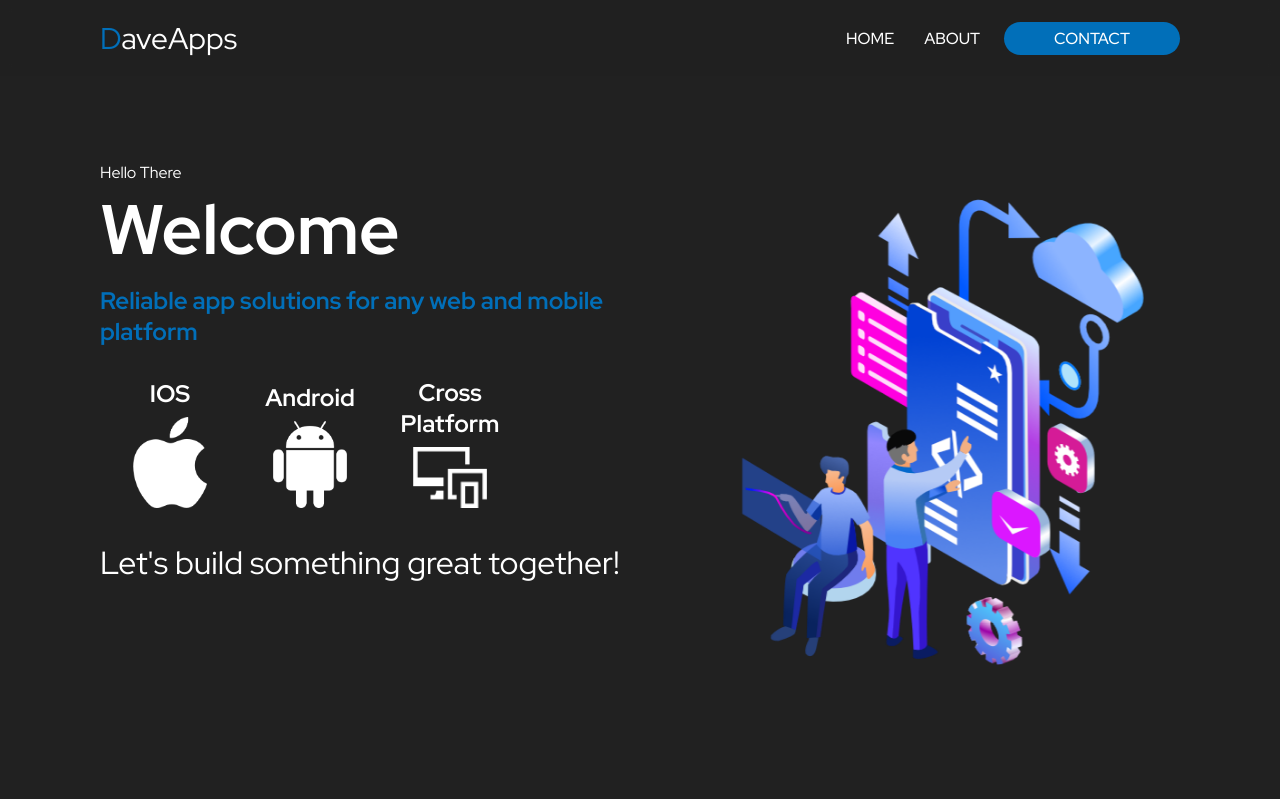
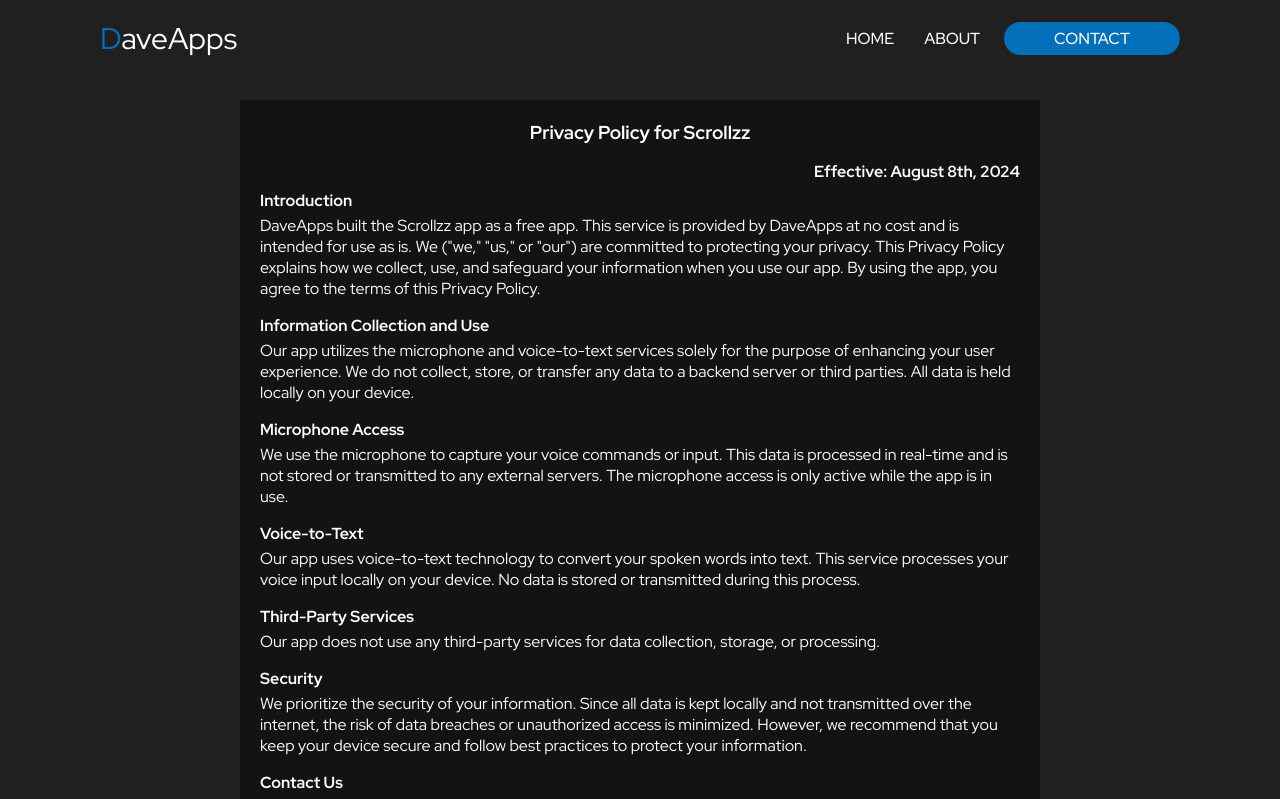
Before and after one commit to dthomason/daveapps, a React (Create React App) app: page /scrollzz/privacy in a window 1280 px wide. Shown: the top 799 px of the page. Built offline with nearby package versions, Linux system fonts and the light colour scheme.

Commit message:
WGI-127 add scrollzz privacy

```diff
--- a/package.json
+++ b/package.json
@@ -26,9 +26,6 @@
     "build": "react-scripts build",
     "test": "react-scripts test",
     "eject": "react-scripts eject"
-  },
-  "engines": {
-    "node": "16.18.1"
   },
   "eslintConfig": {
     "extends": [
--- a/src/App.tsx
+++ b/src/App.tsx
@@ -1,17 +1,128 @@
+import { BrowserRouter, Route, Routes } from "react-router-dom";
+import "react-toastify/dist/ReactToastify.css";
 import { Footer } from "./components/Footer/Footer";
 import { Header } from "./components/Header/Header";
 import { Main } from "./components/Main/Main";
 import { GlobalStyle } from "./styles/global";
-import "react-toastify/dist/ReactToastify.css";
 
 function App() {
   return (
+    <BrowserRouter>
+      <Routes>
+        <Route
+          path="/"
+          element={
             <>
               <GlobalStyle></GlobalStyle>
               <Header></Header>
               <Main></Main>
               <Footer></Footer>
             </>
+          }
+        />
+        <Route
+          path="/scrollzz/privacy"
+          element={
+            <>
+              <GlobalStyle></GlobalStyle>
+              <Header></Header>
+              <div
+                style={{
+                  marginTop: 100,
+                  justifyContent: "center",
+                  alignItems: "center",
+                  display: "flex",
+                }}
+              >
+                <div
+                  style={{
+                    padding: 20,
+                    width: "80%",
+                    maxWidth: 800,
+                    backgroundColor: "#131313",
+                  }}
+                >
+                  <h3 style={{ textAlign: "center" }}>
+                    Privacy Policy for Scrollzz
+                  </h3>
+                  <h4
+                    style={{
+                      marginTop: 16,
+                      marginBottom: 4,
+                      textAlign: "right",
+                    }}
+                  >
+                    Effective: August 8th, 2024
+                  </h4>
+                  <h4 style={{ marginTop: 8, marginBottom: 4 }}>
+                    Introduction
+                  </h4>
+                  <p>
+                    DaveApps built the Scrollzz app as a free app. This service
+                    is provided by DaveApps at no cost and is intended for use
+                    as is. We ("we," "us," or "our") are committed to protecting
+                    your privacy. This Privacy Policy explains how we collect,
+                    use, and safeguard your information when you use our app. By
+                    using the app, you agree to the terms of this Privacy
+                    Policy.
+                  </p>
+                  <h4 style={{ marginTop: 16, marginBottom: 4 }}>
+                    Information Collection and Use
+                  </h4>
+                  <p>
+                    Our app utilizes the microphone and voice-to-text services
+                    solely for the purpose of enhancing your user experience. We
+                    do not collect, store, or transfer any data to a backend
+                    server or third parties. All data is held locally on your
+                    device.
+                  </p>
+                  <h4 style={{ marginTop: 16, marginBottom: 4 }}>
+                    Microphone Access
+                  </h4>
+                  <p>
+                    We use the microphone to capture your voice commands or
+                    input. This data is processed in real-time and is not stored
+                    or transmitted to any external servers. The microphone
+                    access is only active while the app is in use.
+                  </p>
+                  <h4 style={{ marginTop: 16, marginBottom: 4 }}>
+                    Voice-to-Text
+                  </h4>
+                  <p>
+                    Our app uses voice-to-text technology to convert your spoken
+                    words into text. This service processes your voice input
+                    locally on your device. No data is stored or transmitted
+                    during this process.
+                  </p>
+                  <h4 style={{ marginTop: 16, marginBottom: 4 }}>
+                    Third-Party Services
+                  </h4>
+                  <p>
+                    Our app does not use any third-party services for data
+                    collection, storage, or processing.
+                  </p>
+                  <h4 style={{ marginTop: 16, marginBottom: 4 }}>Security</h4>
+                  <p>
+                    We prioritize the security of your information. Since all
+                    data is kept locally and not transmitted over the internet,
+                    the risk of data breaches or unauthorized access is
+                    minimized. However, we recommend that you keep your device
+                    secure and follow best practices to protect your
+                    information.
+                  </p>
+                  <h4 style={{ marginTop: 16, marginBottom: 4 }}>Contact Us</h4>
+                  <p>
+                    If you have any questions or concerns about this Privacy
+                    Policy, please contact us at info@daveapps.app.
+                  </p>
+                </div>
+              </div>
+              <Footer></Footer>
+            </>
+          }
+        />
+      </Routes>
+    </BrowserRouter>
   );
 }
 
--- a/src/components/Header/Header.tsx
+++ b/src/components/Header/Header.tsx
@@ -1,10 +1,9 @@
+import { useState } from "react";
+import { HashLink, NavHashLink } from "react-router-hash-link";
 import { Container } from "./styles";
-import { BrowserRouter as Router } from "react-router-dom";
-import { NavHashLink, HashLink } from "react-router-hash-link";
-import { useState } from "react";
 
 export function Header() {
-  const[expand, setExpand] = useState(false);
+  const [expand, setExpand] = useState(false);
 
   function closeMenu() {
     setExpand(false);
@@ -12,19 +11,23 @@ export function Header() {
 
   return (
     <Container className="header-fixed">
-      <Router>
       <HashLink smooth to="#home" className="logo">
         <span>DaveApps</span>
       </HashLink>
 
-        <nav className={expand ? 'active' : ''}>
-          <NavHashLink smooth to="#home" onClick={closeMenu}>
+      <nav className={expand ? "active" : ""}>
+        <NavHashLink smooth to="/#home" onClick={closeMenu}>
           Home
         </NavHashLink>
-          <NavHashLink smooth to="#about" onClick={closeMenu}>
+        <NavHashLink smooth to="/#about" onClick={closeMenu}>
           About
         </NavHashLink>
-          <NavHashLink smooth to="#contact" onClick={closeMenu} className="button">
+        <NavHashLink
+          smooth
+          to="/#contact"
+          onClick={closeMenu}
+          className="button"
+        >
           Contact
         </NavHashLink>
       </nav>
@@ -38,7 +41,6 @@ export function Header() {
           setExpand(!expand);
         }}
       ></div>
-      </Router>
     </Container>
   );
 }
--- a/src/components/Intro/styles.ts
+++ b/src/components/Intro/styles.ts
@@ -38,9 +38,8 @@ export const Container = styled.section`
   }
 
   img.right-image {
-    width: 100%
+    width: 100%;
   }
-
 
   div.item {
     display: inline-block;
@@ -50,18 +49,18 @@ export const Container = styled.section`
   }
 
   .icon {
-      padding: 8px;
-      width: 90px;
+    padding: 8px;
+    width: 90px;
   }
 
   .caption {
-      display: block;
+    display: block;
   }
 
   @media (max-width: 960px) {
     flex: 1;
     display: inline-block;
-    justify-content: 'center';
+    justify-content: "center";
     margin-top: 15%;
 
     .contact-button {
@@ -79,7 +78,7 @@ export const Container = styled.section`
     .device-support {
       display: flex;
       justify-content: center;
-  }
+    }
 
     /* div.animation {
       display: 'flex';
@@ -98,7 +97,6 @@ export const Container = styled.section`
         text-align: center;
       }
     }
-
   }
 
   @media (max-width: 600px) {
@@ -124,7 +122,7 @@ export const Container = styled.section`
     .device-support {
       display: flex;
       justify-content: center;
-  }
+    }
 
     img.right-image {
       margin-top: 20px;
@@ -134,9 +132,11 @@ export const Container = styled.section`
     div.item {
       margin-top: 20px;
       width: 60px;
-      display: block;
+      display: flex;
+      flex-direction: column;
       margin: 20px;
+      justify-content: center;
+      align-items: center;
     }
-
   }
 `;
```
Lines whose indentation alone changed are shown as unchanged.
